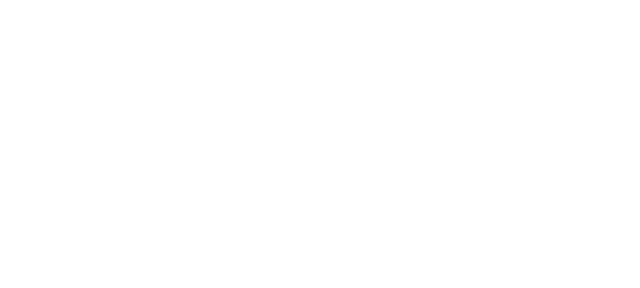
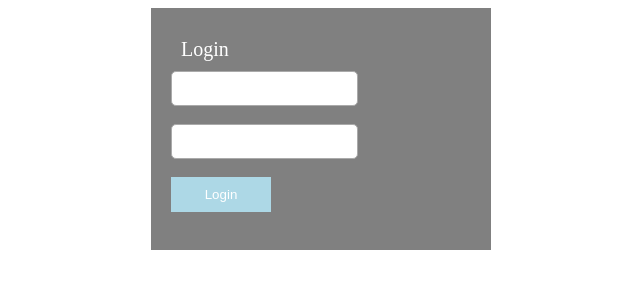
Before and after one commit to AdnanBolifa/umit, a plain HTML site: page index.html in a window 1280 px wide. Shown: the whole page, without its empty margins (319-959 px from the left). Drawn offline with Linux system fonts and the light colour scheme.

Commit message:
login page added

```diff
--- a/index.html
+++ b/index.html
@@ -1,11 +1,49 @@
 <!DOCTYPE html>
 <html>
 <head>
-	<meta charset="utf-8">
-	<meta name="viewport" content="width=device-width, initial-scale=1">
-	<title>log in</title>
+    <title>Login</title>
 </head>
 <body>
 
+    <style type="text/css">
+
+    #text{
+
+        height: 25px;
+        border-radius: 5px;
+        padding: 4px;
+        border: solid thin #aaa;
+    }
+
+    #button{
+
+        padding: 10px;
+        width: 100px;
+        color: white;
+        background-color: lightblue;
+        border: none;
+    }
+
+    #box{
+
+        background-color: grey;
+        margin: auto;
+        width: 300px;
+        padding: 20px;
+    }
+
+    </style>
+
+    <div id="box">
+
+        <form method="post">
+            <div style="font-size: 20px;margin: 10px;color: white;">Login</div>
+
+            <input id="text" type="text" name="user_name"><br><br>
+            <input id="text" type="password" name="password"><br><br>
+
+            <input id="button" type="submit" value="Login"><br><br>
+        </form>
+    </div>
 </body>
 </html>
```
